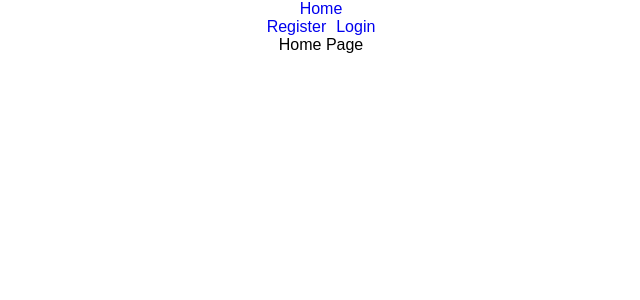
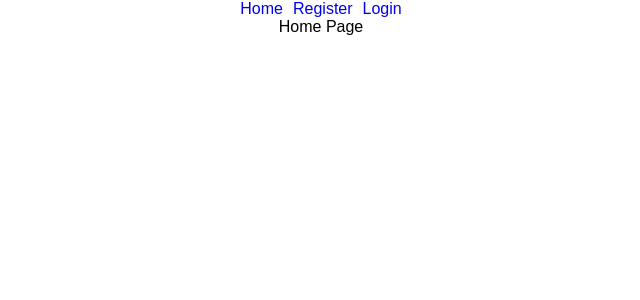
Before and after one commit to nikolaygornakov/SoftUni-ReactJS-Fundamentals, a React (Create React App) app in the folder Workshop-Exercise/pets-system/: page / in a window 1280 px wide. Shown: the top 300 px of the page, without its empty margins (319-959 px from the left). Built offline with nearby package versions, Linux system fonts and the light colour scheme; what flux would draw is missing.

Commit message:
Fix Navbar links view

```diff
--- a/Workshop-Exercise/pets-system/src/App.css
+++ b/Workshop-Exercise/pets-system/src/App.css
@@ -25,6 +25,10 @@
   text-decoration: none
 }
 
+.menu div {
+  display: inline-block;
+}
+
 @keyframes App-logo-spin {
   from { transform: rotate(0deg); }
   to { transform: rotate(360deg); }
```
